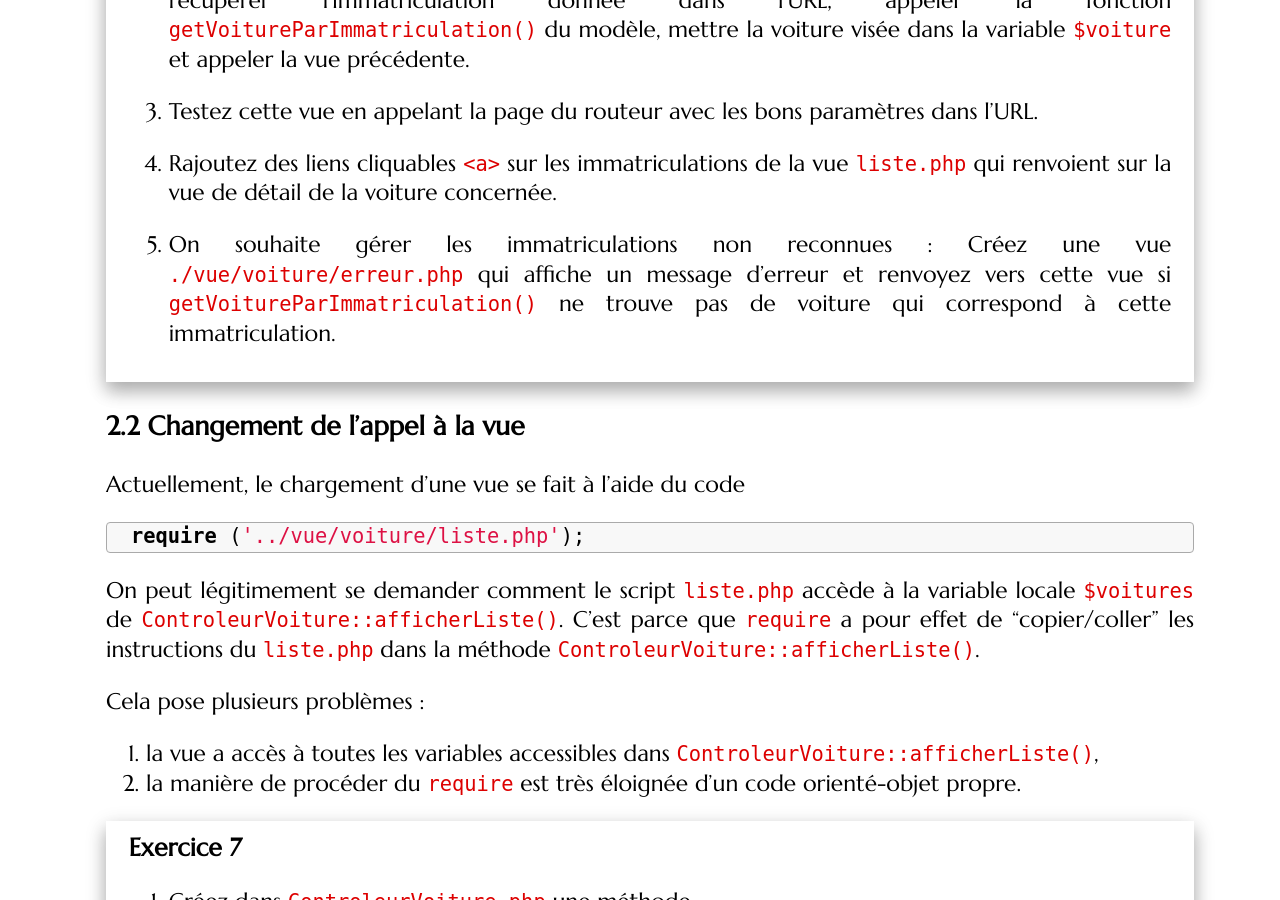
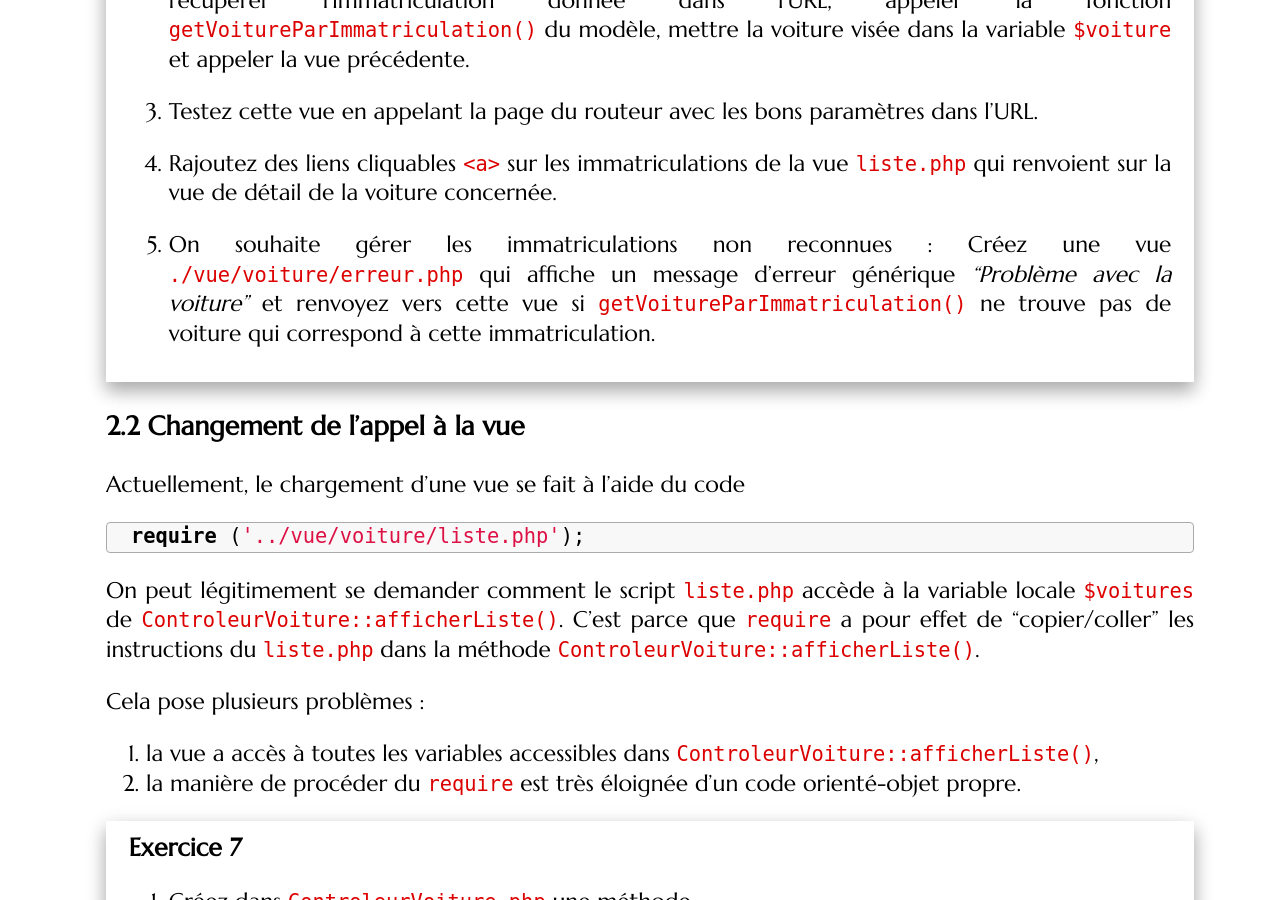
Before and after one commit to romainlebreton/R3.01-DeveloppementWeb, a Jekyll site: the page built from tutorials/tutorial4.md, in a window 1280 px wide and 900 px high, scrolled down 9280 px. Built offline with Jekyll 4.4.1, drawn with Linux system fonts in a browser that asks for light colours; some web fonts are replaced.

Commit message:
Retours de Petru

```diff
--- a/tutorials/tutorial4.md
+++ b/tutorials/tutorial4.md
@@ -370,8 +370,9 @@ l'URL.
    qui renvoient sur la vue de détail de la voiture concernée.
 
 4. On souhaite gérer les immatriculations non reconnues : Créez une vue
-   `./vue/voiture/erreur.php` qui affiche un message d'erreur et renvoyez vers
-   cette vue si `getVoitureParImmatriculation()` ne trouve pas de voiture qui correspond à
+   `./vue/voiture/erreur.php` qui affiche un message d'erreur générique *"Problème
+   avec la voiture"* et renvoyez vers cette vue si
+   `getVoitureParImmatriculation()` ne trouve pas de voiture qui correspond à
    cette immatriculation.
 
 </div>
```
Also changed, not shown: tutorials/tutorial6.md (+23 -15 lines).
